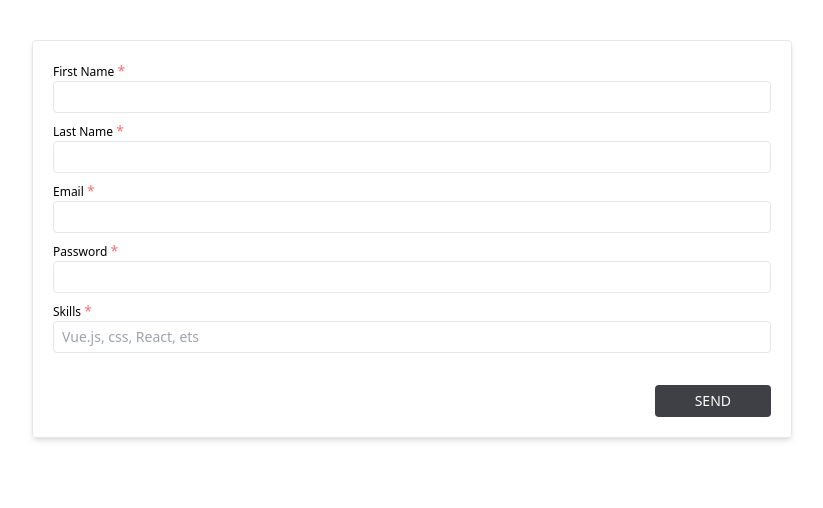
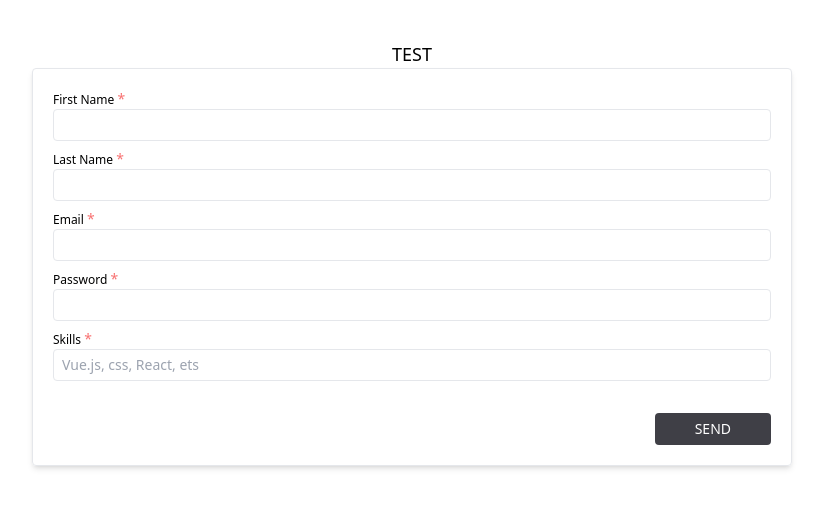
Before and after one commit to Grinch3214/validation-fields-vuelidate, a Vue app: page / in a window 1280 px wide. Shown: the top 508 px of the page, without its empty margins (228-1051 px from the left). Built offline with nearby package versions, Linux system fonts and the light colour scheme.

Commit message:
added title

```diff
--- a/src/App.vue
+++ b/src/App.vue
@@ -1,5 +1,6 @@
 <template>
   <div class="container my-10 text-sm">
+    <h2 class="uppercase text-lg text-center">TEst</h2>
     <form
       @submit.prevent="onSubmit"
       class="max-w-[760px] mx-auto p-5 rounded shadow-md border grid gap-2"
```
